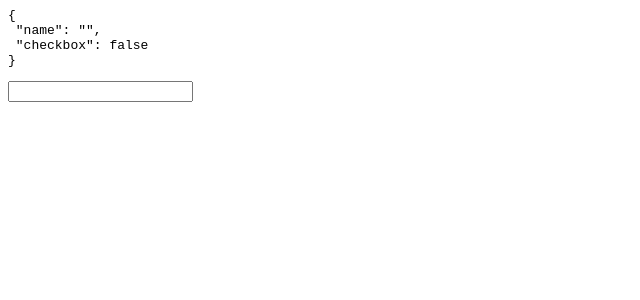
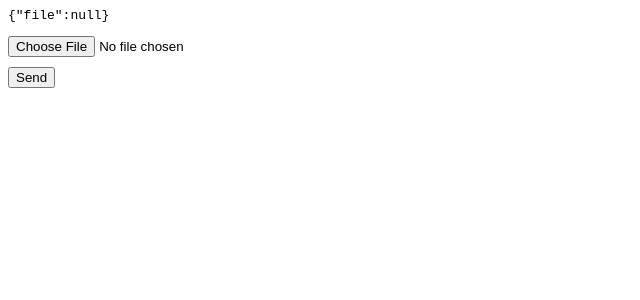
Before and after one commit to YaChugunov/Netology-RA35-Webinar-Forms-Livecoding, a React (Create React App) app: page / in a window 1280 px wide. Shown: the top 300 px of the page, without its empty margins (0-640 px from the left). Built offline with nearby package versions, Linux system fonts and the light colour scheme.

Commit message:
1 file modified

```diff
--- a/src/App.js
+++ b/src/App.js
@@ -83,9 +83,39 @@ function Feedback() {
   );
 }
 
+function FileUploader() {
+  const [state, setState] = useState({
+    file: null,
+  });
+  const onChange = (e) => {
+    console.dir(e.target.files);
+    setState((pv) => ({ ...pv, file: e.target.files[0] }));
+  };
+
+  const onSubmit = (e) => {
+    e.preventDefault();
+    const data = new FormData();
+    [...state.file].forEach((file) => {
+      data.append('file', file);
+    });
+    console.dir(data);
+  };
+
+  return (
+    <>
+      <pre>{JSON.stringify(state)}</pre>
+      <form action="" onSubmit={onSubmit}>
+        <input type="file" onChange={onChange} />
+        <button>Send</button>
+      </form>
+    </>
+  );
+}
+
 export default function App() {
   return (
     // <Feedback />
-    <FeedbackClass />
+    // <FeedbackClass />
+    <FileUploader />
   );
 }
```
